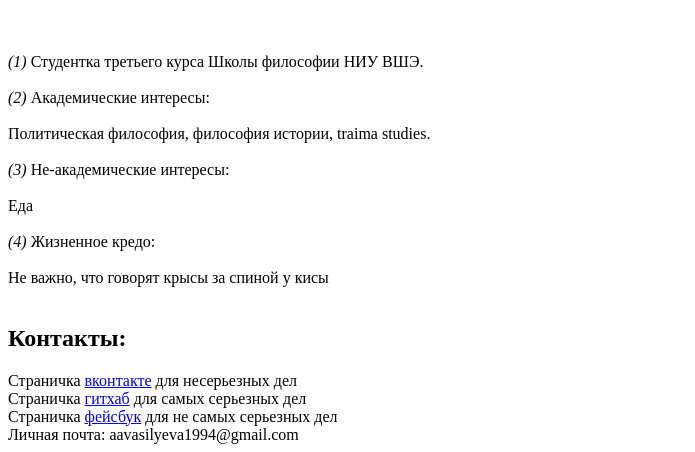
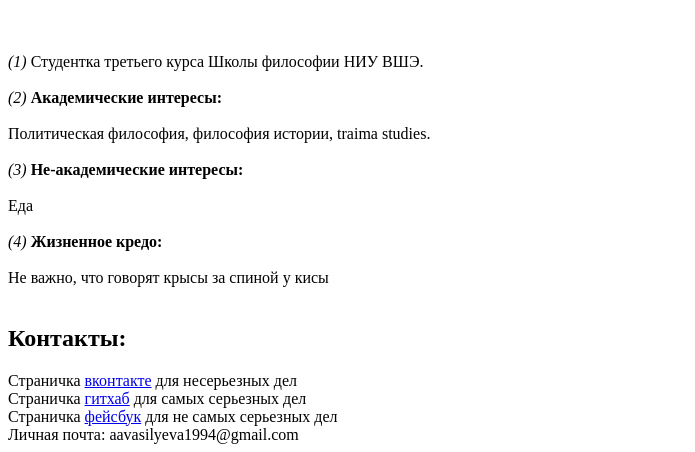
Before and after one commit to aavasilyeva/aavasilyeva.github.io, a plain HTML site: page index.html in a window 1280 px wide. Shown: the part 608-1060 px from the top of the page, without its empty margins (0-695 px from the left). Drawn offline with Linux system fonts and the light colour scheme.

Commit message:
отредактирован раздел "информация обо мне"

```diff
--- a/index.html
+++ b/index.html
@@ -16,19 +16,19 @@
       <i>(1)</i> Студентка третьего курса Школы философии НИУ ВШЭ.
       <br/>
       <br/>
-      <i>(2)</i> Академические интересы:
+      <i>(2)</i> <b>Академические интересы:</b>
       <br/>
       <br/>
       Политическая философия, философия истории, traima studies.
       <br/>
       <br/>
-      <i>(3)</i> Не-академические интересы:
+      <i>(3)</i> <b>Не-академические интересы:</b>
       <br/>
       <br/>
       Еда
       <br/>
       <br/>
-      <i>(4)</i> Жизненное кредо:
+      <i>(4)</i> <b>Жизненное кредо:</b>
       <br/>
       <br/>
       Не важно, что говорят крысы за спиной у кисы
```
